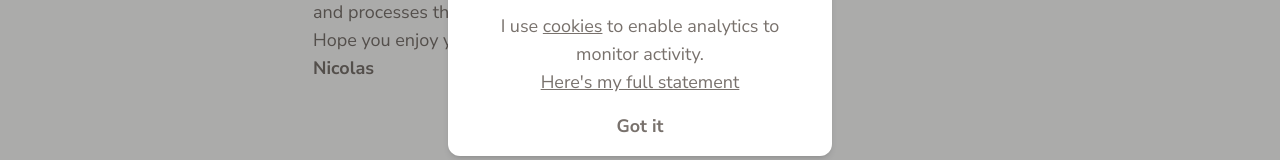
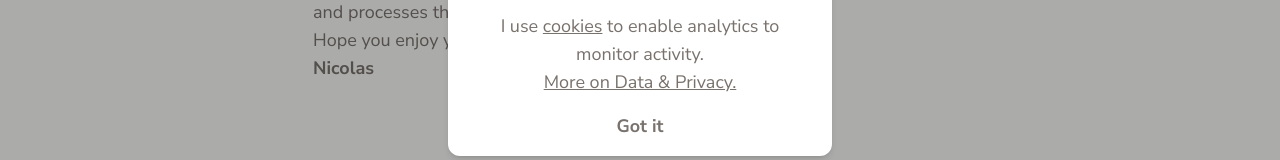
Before and after one commit to divin1/blog, a Next.js app: page /about in a window 1280 px wide. Shown: the part 346-506 px from the top of the page. Built offline with nearby package versions, Linux system fonts and the light colour scheme.

Commit message:
fixed dialog staying open on route change

```diff
--- a/src/components/Cookies.jsx
+++ b/src/components/Cookies.jsx
@@ -1,15 +1,23 @@
 /* eslint-disable jsx-a11y/anchor-is-valid */
 import { Dialog } from "@headlessui/react";
 import Link from "next/link";
+import { useRouter } from "next/router";
 import { useEffect, useState } from "react";
 
 function Cookies() {
+  const router = useRouter();
   const [isOpen, setIsOpen] = useState(false);
 
   useEffect(() => {
     const initialState = localStorage.getItem("cookies-notice") === null;
     setIsOpen(initialState);
   }, []);
+
+  useEffect(() => {
+    if (isOpen) {
+      setIsOpen(false);
+    }
+  }, [router.asPath]);
 
   function close() {
     localStorage.setItem("cookies-notice", true);
@@ -20,10 +28,10 @@ function Cookies() {
     <Dialog
       open={isOpen}
       onClose={() => close()}
-      className="fixed inset-0 z-10 overflow-y-auto"
+      className="z-25 fixed inset-0 overflow-y-auto"
     >
       <div className="flex min-h-screen items-center justify-center">
-        <Dialog.Overlay className="fixed inset-0 bg-black opacity-30" />
+        <Dialog.Overlay className="z-21 fixed inset-0 bg-black opacity-30" />
         <div className="relative mx-auto max-w-sm rounded rounded-xl bg-white p-4 shadow-md dark:bg-stone-900">
           <Dialog.Title className="text-center">
             <span className="animate-bounce">🍪</span>
@@ -40,9 +48,9 @@ function Cookies() {
             </a>{" "}
             to enable analytics to monitor activity.
             <br />
-            <Link href="articles/transparency" passHref>
+            <Link href="/articles/transparency" passHref>
               <a className="text-stone-500 underline hover:text-secondary-400 dark:text-stone-300 dark:hover:text-secondary-400">
-                Here's my full statement
+                More on Data &#38; Privacy.
               </a>
             </Link>
           </Dialog.Description>
```
